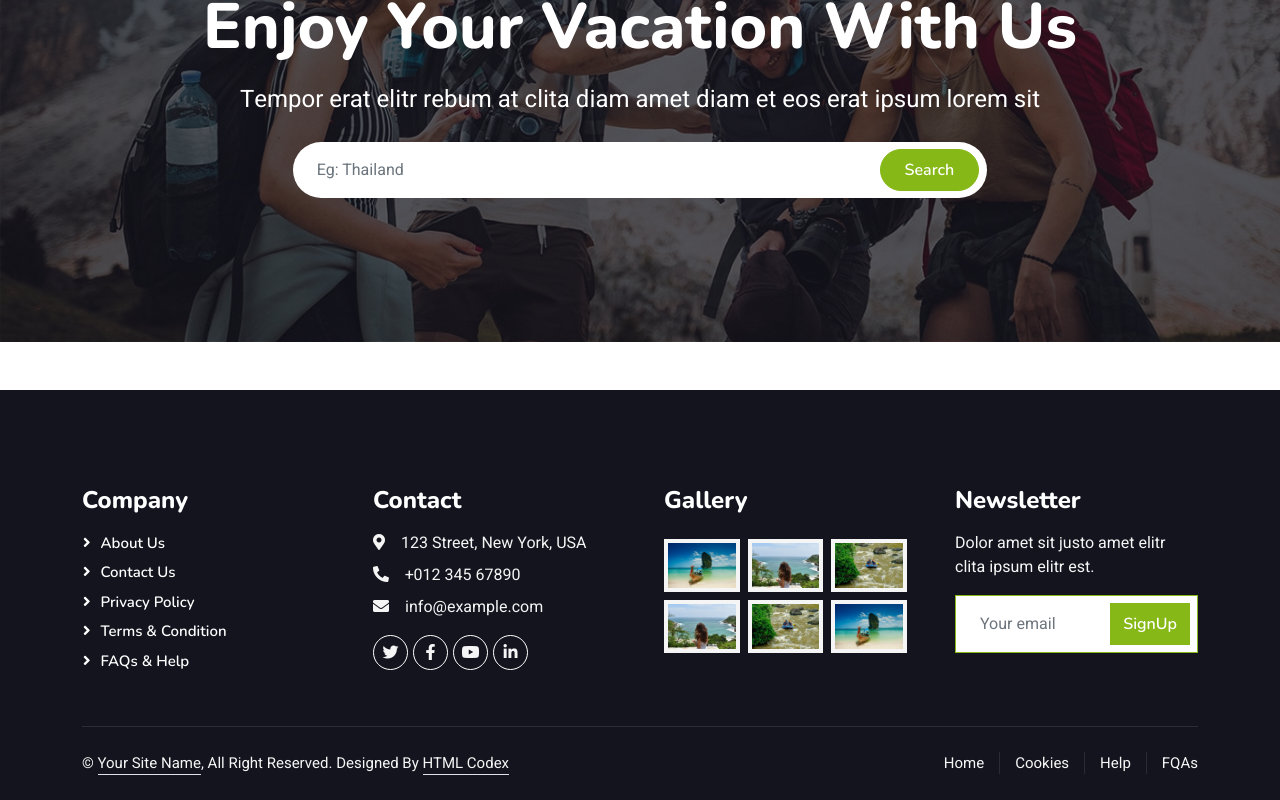
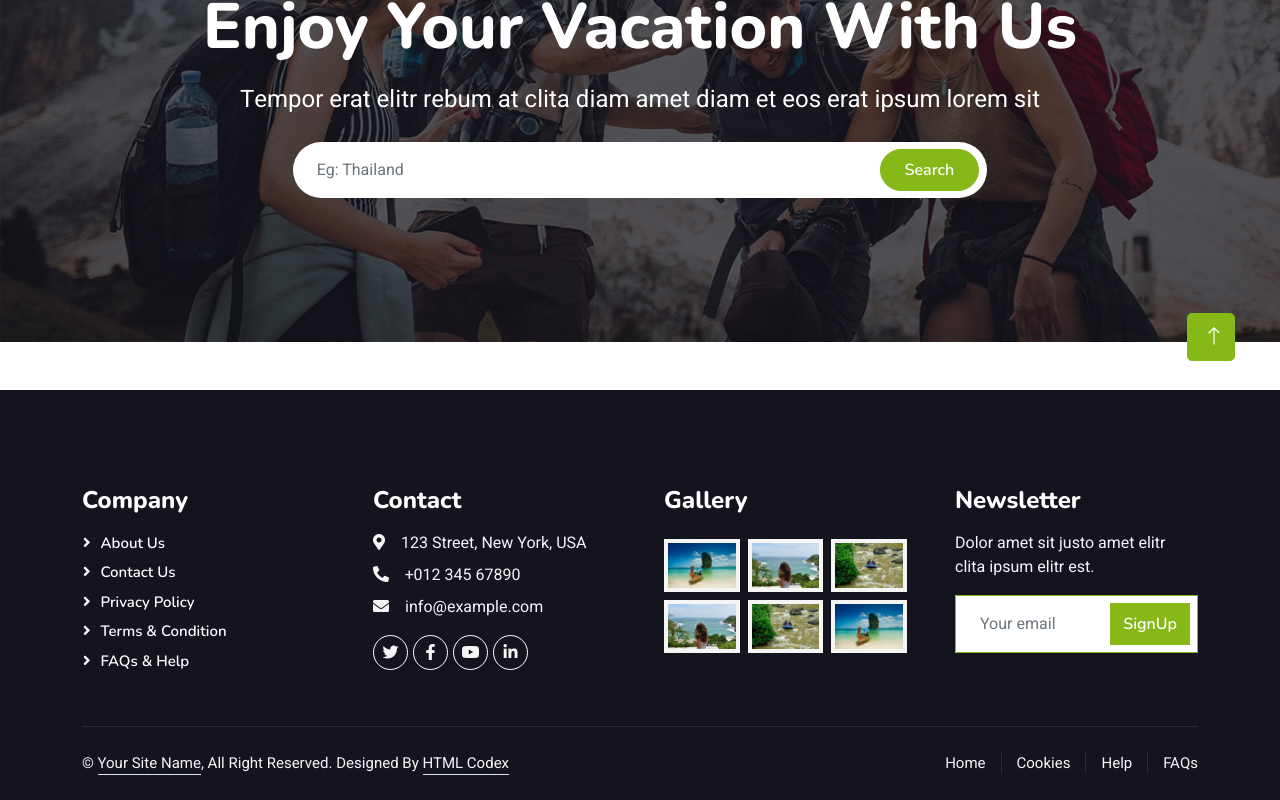
Before and after one commit to TanyaStefanova/movie-app, a React (Vite) app in the folder client/: page / in a window 1280 px wide. Shown: the part 394-1194 px from the top of the page. Built offline with nearby package versions, Linux system fonts and the light colour scheme.

Commit message:
Add Back to top button

```diff
--- a/client/src/App.jsx
+++ b/client/src/App.jsx
@@ -3,6 +3,7 @@ import './assets/css/style.css'
 import Navigation from "./components/navigation/Navigation";
 import HeroBanner from "./components/hero-banner/HeroBanner";
 import Footer from "./components/footer/Footer";
+import BackToTopButton from "./components/back-to-top-button/BackToTopButton";
 
 function App() {
 
@@ -13,6 +14,7 @@ function App() {
      <HeroBanner />
 
      <Footer />
+     <BackToTopButton />
     </>
   )
 }
--- /dev/null
+++ b/client/src/components/back-to-top-button/BackToTopButton.jsx
@@ -0,0 +1,5 @@
+export default function BackToTopButton(){
+    return(
+        <a href="#" className="btn btn-lg btn-primary btn-lg-square back-to-top"><i className="bi bi-arrow-up"></i></a>
+    );
+}
--- a/client/src/components/footer/Footer.jsx
+++ b/client/src/components/footer/Footer.jsx
@@ -49,7 +49,7 @@ export default function Footer(){
                 <div className="col-lg-3 col-md-6">
                     <h4 className="text-white mb-3">Newsletter</h4>
                     <p>Dolor amet sit justo amet elitr clita ipsum elitr est.</p>
-                    <div className="position-relative mx-auto" style={{'max-width': '400px'}}>
+                    <div className="position-relative mx-auto" style={{'maxWidth': '400px'}}>
                         <input className="form-control border-primary w-100 py-3 ps-4 pe-5" type="text" placeholder="Your email" />
                         <button type="button" className="btn btn-primary py-2 position-absolute top-0 end-0 mt-2 me-2">SignUp</button>
                     </div>
@@ -68,7 +68,7 @@ export default function Footer(){
                             <a href="">Home</a>
                             <a href="">Cookies</a>
                             <a href="">Help</a>
-                            <a href="">FQAs</a>
+                            <a href="">FAQs</a>
                         </div>
                     </div>
                 </div>
```
